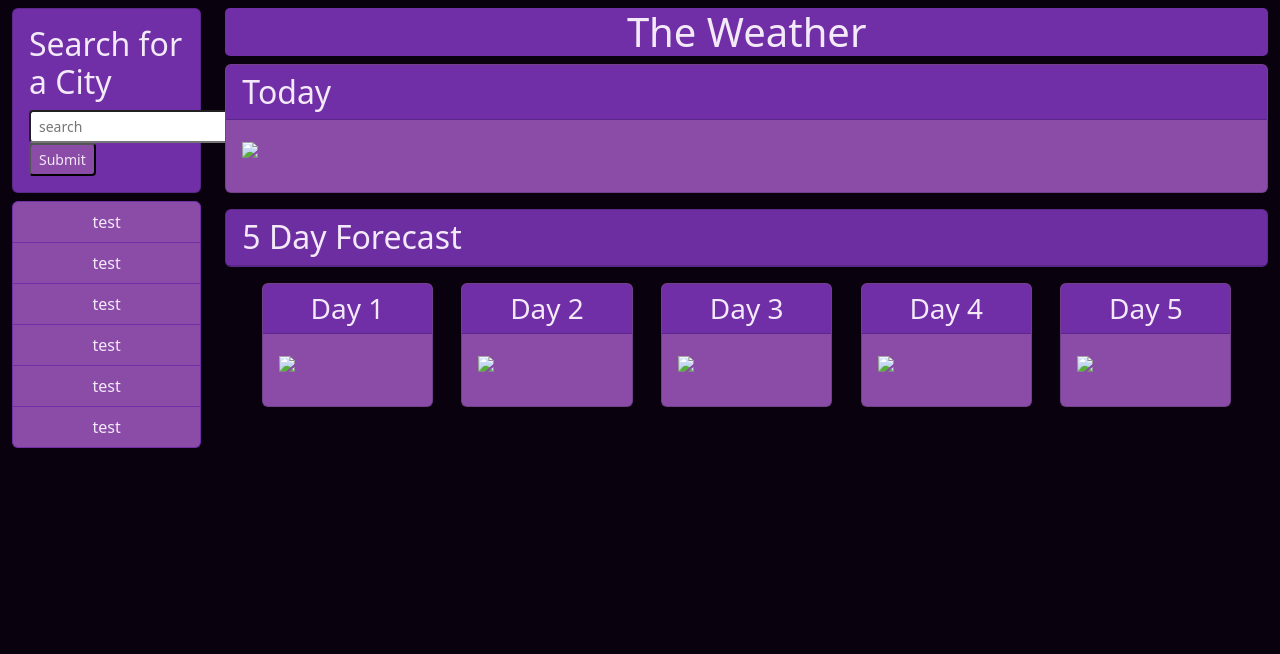
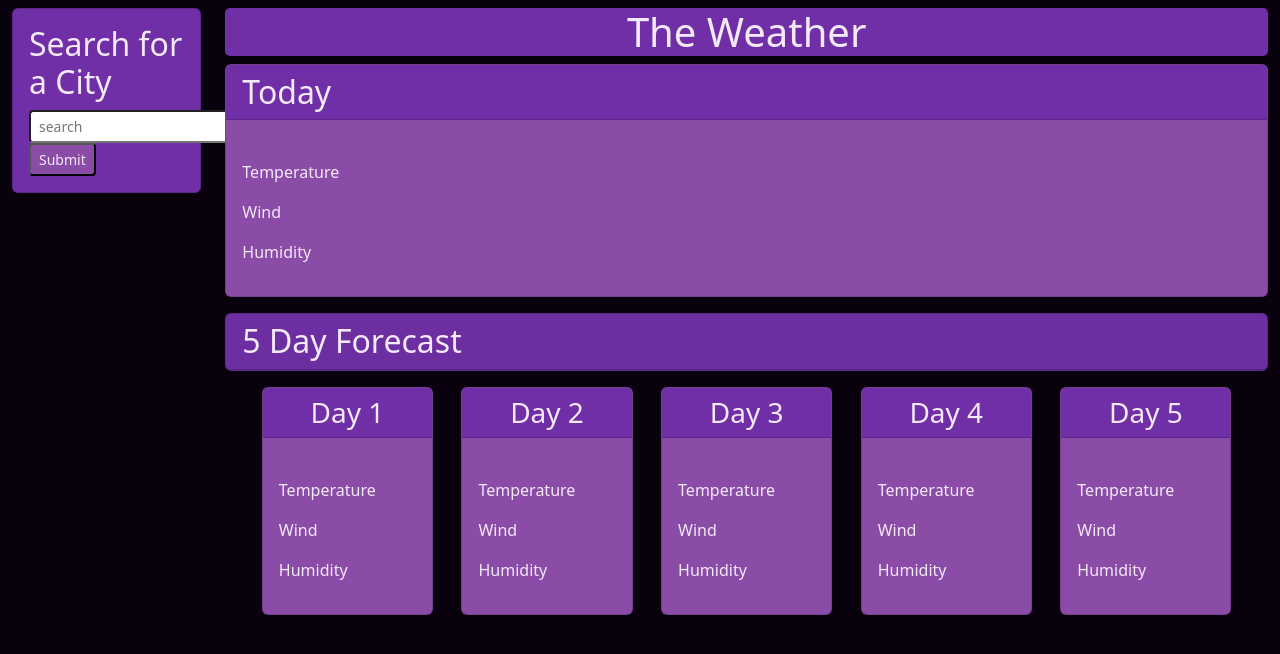
Before and after one commit to FenriRagni/and-now-the-weather, a plain HTML site: page index.html in a window 1280 px wide. Drawn offline with nearby package versions, Linux system fonts and the light colour scheme.

Commit message:
fix error getting incorrect coordinates

```diff
--- a/assets/script.js
+++ b/assets/script.js
@@ -6,14 +6,15 @@ $(document).ready(function() {
     var srchInput = $("#search");
     var today = $("#today");
     var date = dayjs();
+    var list = $("#city-list");
     //function to set coordinates in correct format
     function setCoord(str){
         str = str.toString();
         if(str[0]==="-"){
-            str = str.substring(0,6);
+            str = str.substring(0,str.indexOf(".")+3);
         }
         else{
-            str = str.substring(0,5);
+            str = str.substring(0,str.indexOf(".")+3);
         }
         return str;
     }
@@ -24,6 +25,7 @@ $(document).ready(function() {
     }
     //sets Today's Weather
     function setWeather(data){
+        // location = location.substring(0,1).toUpperCase() + location.substring(1);
         today.text(data.name+ " " + date.format("M/D"));
         console.log(today.children());
         today.siblings().children().eq(0).attr("src",setIcon(data.weather[0].icon));
@@ -51,7 +53,7 @@ $(document).ready(function() {
         location = location.toLowerCase();
         srchInput.val("");
         $.ajax({
-            url: geoQuery + "atlanta&limit=5&appid=" + key
+            url: geoQuery + location+"&limit=5&appid=" + key
         }).then(function(data){
             console.log("data:", data);
             console.log("data[0]:", data[0]);
@@ -61,6 +63,8 @@ $(document).ready(function() {
             console.log("latitude:", lati);
             long = setCoord(long);
             lati = setCoord(lati);
+            console.log("long set: ", long);
+            console.log("lat set: ", lati);
             $.ajax({
                 url: "https://api.openweathermap.org/data/2.5/weather?lat=" + lati
                 + "&lon=" + long + "&appid=" + key + "&units=imperial"
--- a/index.html
+++ b/index.html
@@ -18,13 +18,7 @@
                 <button class="form-control-sm custom-btn" id="submit">Submit</button>
             </form>
             </div>
-            <ul class="list-group my-2">
-                <li class="list-group-item list-item text-center">test</li>
-                <li class="list-group-item list-item text-center">test</li>
-                <li class="list-group-item list-item text-center">test</li>
-                <li class="list-group-item list-item text-center">test</li>
-                <li class="list-group-item list-item text-center">test</li>
-                <li class="list-group-item list-item text-center">test</li>
+            <ul class="list-group my-2" id="city-list">
             </ul>
         </div>
         <div class="col-10 black">
@@ -32,10 +26,10 @@
             <div class="card light-purple">
                 <h2 class="card-header dark-purple" id="today">Today</h2>
                 <div class="card-body">
-                    <img src="#"></img>
-                    <p> </p>
-                    <p> </p>
-                    <p> </p>
+                    <img src=""></img>
+                    <p>Temperature</p>
+                    <p>Wind</p>
+                    <p>Humidity</p>
                 </div>
             </div>
             <div class="card my-2 dark-purple my-3">
@@ -45,46 +39,46 @@
                 <div class="card col-2 light-purple p-0">
                     <h3 class="card-header dark-purple text-center" id="day-1">Day 1</h3>
                     <div class="card-body">
-                        <img src="#"></img>
-                        <p> </p>
-                        <p> </p>
-                        <p> </p>
+                        <img src=""></img>
+                        <p>Temperature</p>
+                        <p>Wind</p>
+                        <p>Humidity</p>
                     </div>
                 </div>
                 <div class="card col-2 light-purple p-0">
                     <h3 class="card-header dark-purple text-center" id="day-2">Day 2</h3>
                     <div class="card-body">
-                        <img src="#"></img>
-                        <p> </p>
-                        <p> </p>
-                        <p> </p>
+                        <img src=""></img>
+                        <p>Temperature</p>
+                        <p>Wind</p>
+                        <p>Humidity</p>
                     </div>
                 </div>
                 <div class="card col-2 light-purple p-0">
                     <h3 class="card-header dark-purple text-center" id="day-3">Day 3</h3>
                     <div class="card-body">
-                        <img src="#"></img>
-                        <p> </p>
-                        <p> </p>
-                        <p> </p>
+                        <img src=""></img>
+                        <p>Temperature</p>
+                        <p>Wind</p>
+                        <p>Humidity</p>
                     </div>
                 </div>
                 <div class="card col-2 light-purple p-0">
                     <h3 class="card-header dark-purple text-center" id="day-4">Day 4</h3>
                     <div class="card-body">
-                        <img src="#"></img>
-                        <p> </p>
-                        <p> </p>
-                        <p> </p>
+                        <img src=""></img>
+                        <p>Temperature</p>
+                        <p>Wind</p>
+                        <p>Humidity</p>
                     </div>
                 </div>
                 <div class="card col-2 light-purple p-0">
                     <h3 class="card-header dark-purple text-center" id="day-5">Day 5</h3>
                     <div class="card-body">
-                        <img src="#"></img>
-                        <p> </p>
-                        <p> </p>
-                        <p> </p>
+                        <img src=""></img>
+                        <p>Temperature</p>
+                        <p>Wind</p>
+                        <p>Humidity</p>
                     </div>
                 </div>
             </div>
```
